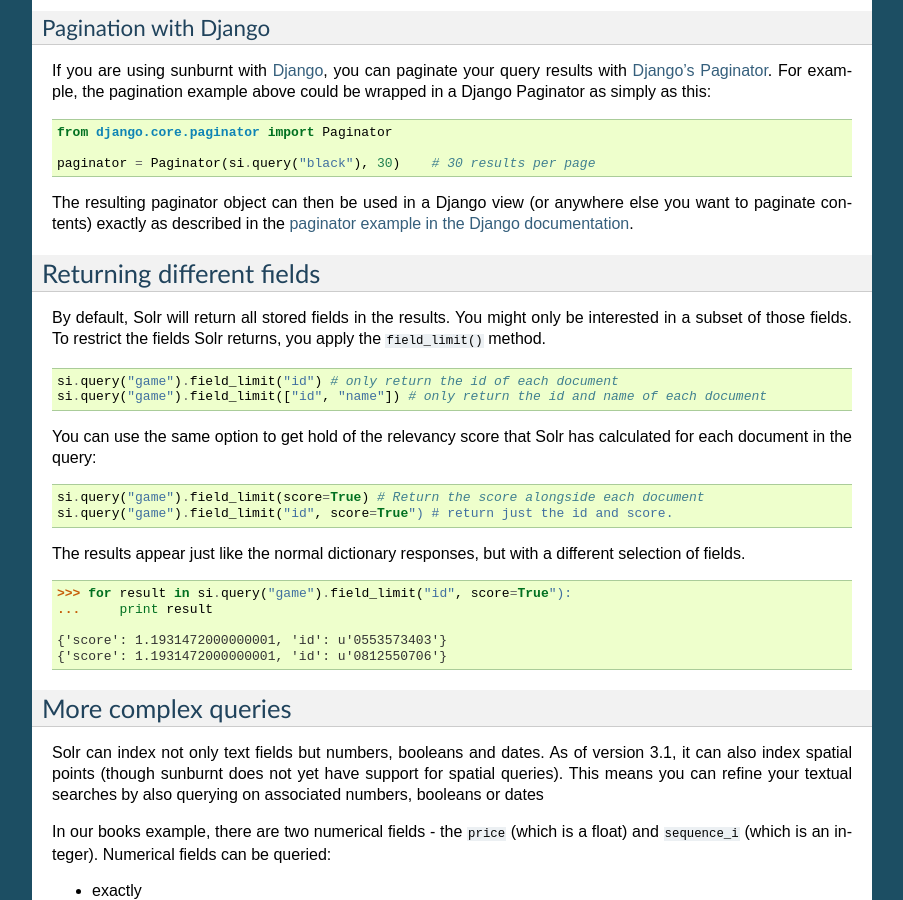
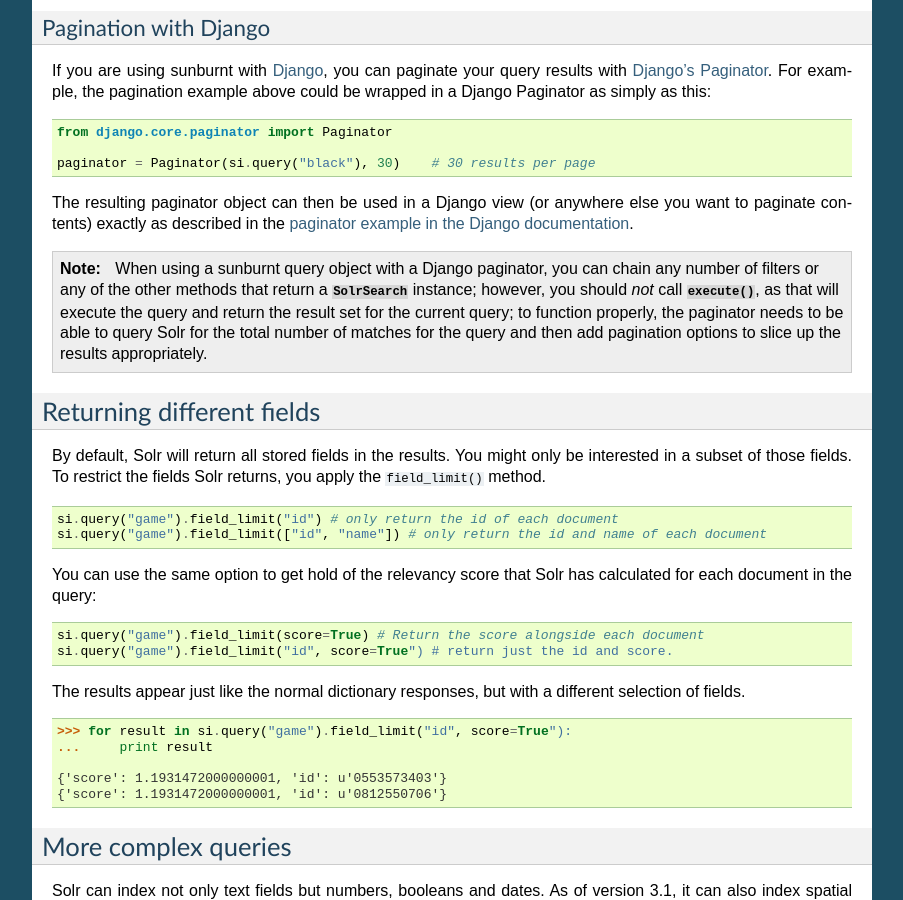
Before and after one commit to tow/sunburnt, a Sphinx documentation site: the page built from docs/queryingsolr.rst, in a window 1280 px wide and 900 px high, scrolled down 3780 px. Shown: the whole window, without its empty margins (198-1101 px from the left). Built offline with Sphinx 7.4.7, drawn with Linux system fonts in a browser that asks for light colours.

Commit message:
clarify in the docs that execute should not be called when paginating with django paginator

```diff
--- a/docs/queryingsolr.rst
+++ b/docs/queryingsolr.rst
@@ -268,6 +268,16 @@
 the `paginator example in the Django documentation
 <https://docs.djangoproject.com/en/1.3/topics/pagination/#using-paginator-in-a-view>`_.
 
+.. Note::
+
+  When using a sunburnt query object with a Django paginator, you can
+  chain any number of filters or any of the other methods that return
+  a :class:`~sunburnt.SolrSearch` instance; however, you should *not*
+  call :meth:`~sunburnt.SolrSearch.execute`, as that will execute the
+  query and return the result set for the current query; to function
+  properly, the paginator needs to be able to query Solr for the total
+  number of matches for the query and then add pagination options to
+  slice up the results appropriately.
 
 Returning different fields
 --------------------------
```
